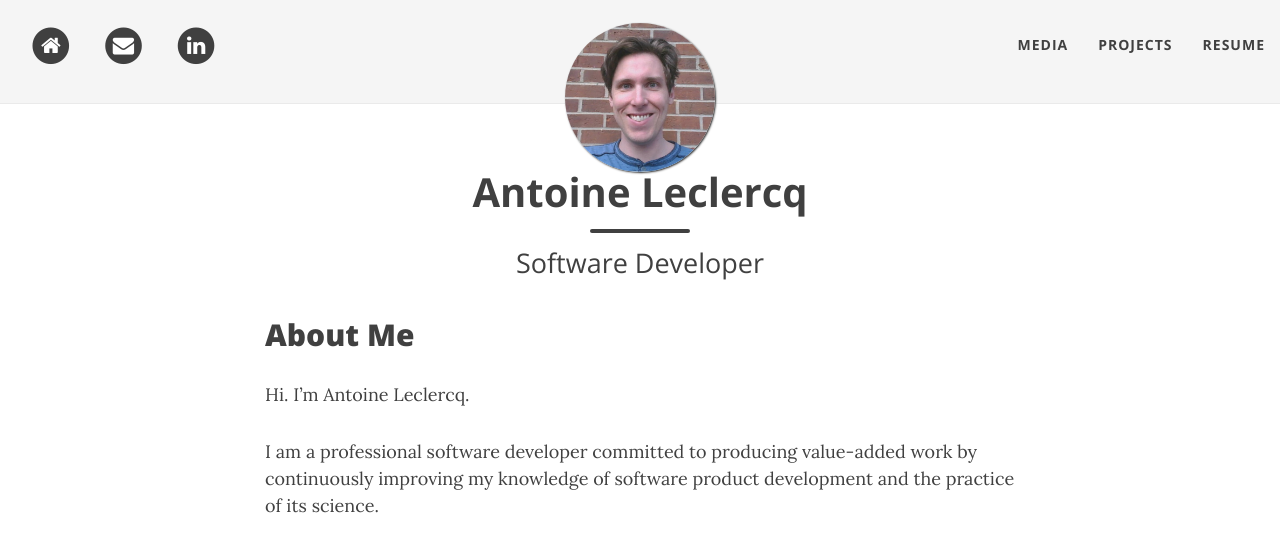
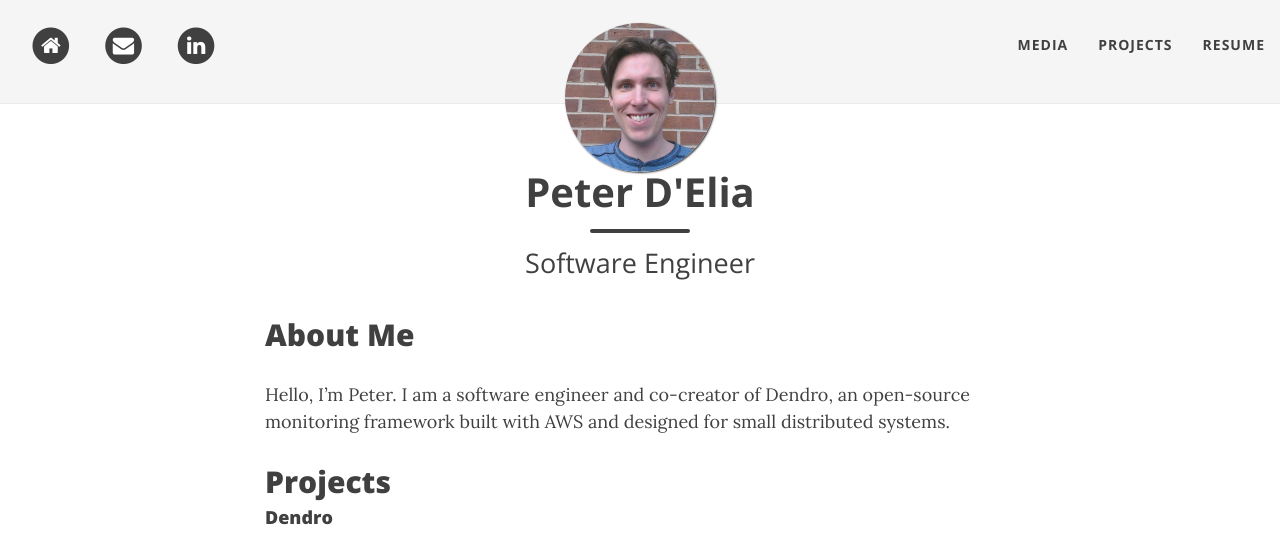
Before and after one commit to petertdelia/petertdelia.github.io, a Jekyll site: the page built from index.md, in a window 1280 px wide and 1400 px high. Shown: the top 550 px of the window. Built offline with Jekyll 4.4.1, drawn with Linux system fonts in a browser that asks for light colours; nearby versions of some CDN libraries; some of the changed text lies outside the part shown.

Commit message:
telling my story

```diff
--- a/index.md
+++ b/index.md
@@ -1,24 +1,18 @@
 ---
 layout: page
-title: Antoine Leclercq
-subtitle: Software Developer
+title: Peter D'Elia
+subtitle: Software Engineer
 use-site-title: true
 ---
 
 ## About Me
 
-Hi. I'm Antoine Leclercq.
-
-I am a professional software developer committed to producing value-added work by continuously improving my knowledge of software product development and the practice of its science.
-
-Amongst my professional experiences, I have led critical technical projects, I have enabled cross-team communication at a 100+ developers organization, I have built an Open Source project, and I have given technical talks meetups and a conference.
-
-My approach to software is steeped in the essence of Agile and its principles. My goal is to write maintainable and flexible software. I believe that, as a professional software developer, it's my responsibility to produce value-added work, avoid making rework-inducing  mistakes (architectural mistakes, design mistakes, development mistakes, etc.). That is why I strive to continuously improve my knowledge and practice of software design, system design, and software product development processes.
+Hello, I'm Peter. I am a software engineer and co-creator of Dendro, an open-source monitoring framework built with AWS and designed for small distributed systems.
 <br>
 
-## Most Recent Talks
+## Projects
 
-#### Lightning Talk at RubyConf 2018 in Los Angeles:
+#### Dendro
 
 <div class="talk">
   <iframe width="700" height="394" src="https://www.youtube.com/embed/8s--ZyTmFxU?start=4188" frameborder="0" allow="accelerometer; autoplay; encrypted-media; gyroscope; picture-in-picture" allowfullscreen></iframe>
```
